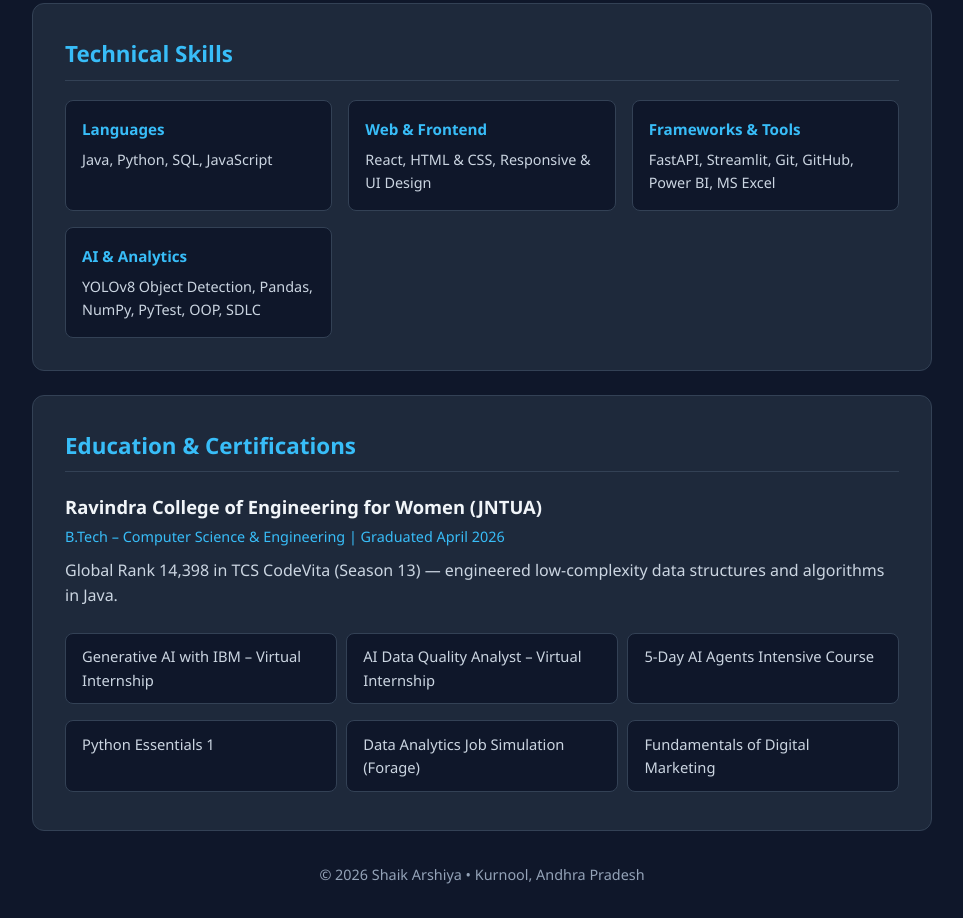
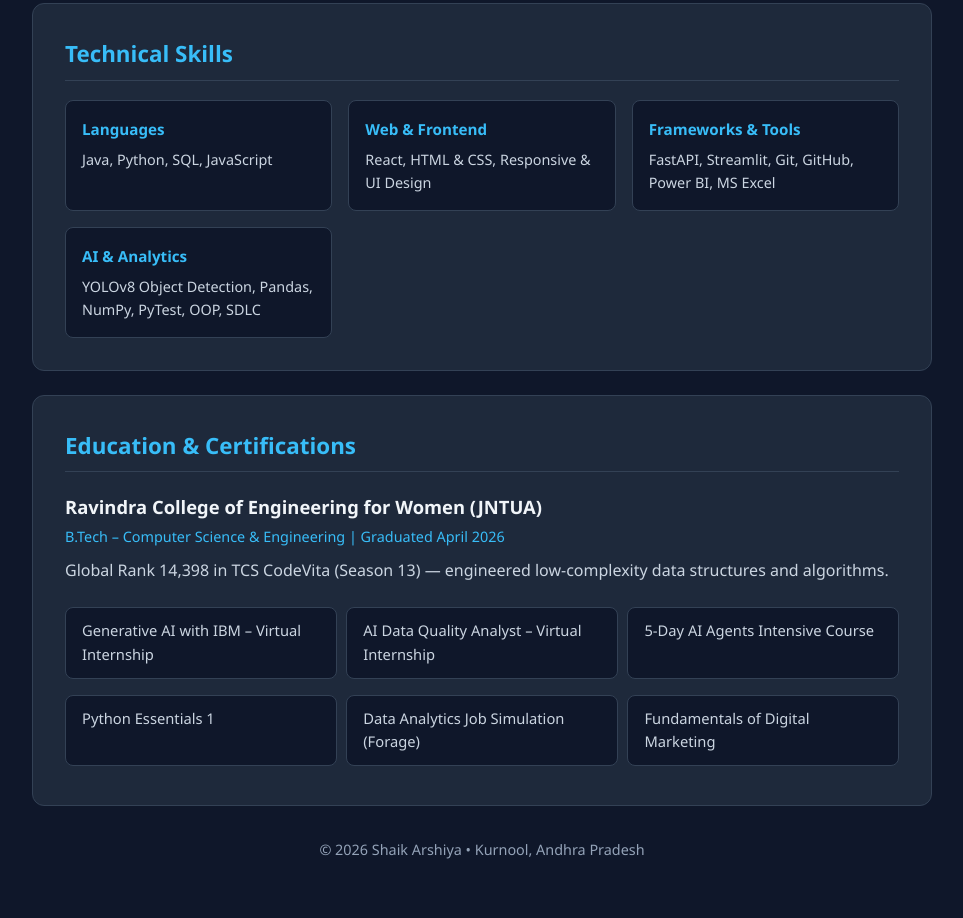
Before and after one commit to arshi-shaik/arshi-shaik.github.io, a plain HTML site: page index.html in a window 1280 px wide. Shown: the part 1773-2691 px from the top of the page, without its empty margins (158-1121 px from the left). After the commit the page ends 2666 px from the top, so only its background shows below. Drawn offline with Linux system fonts and the light colour scheme.

Commit message:
Update index.html

```diff
--- a/index.html
+++ b/index.html
@@ -120,7 +120,7 @@
       <div class="item">
         <h3>Ravindra College of Engineering for Women (JNTUA)</h3>
         <div class="meta">B.Tech – Computer Science & Engineering | Graduated April 2026</div>
-        <p style="color: #cbd5e1; margin-bottom: 1rem;">Global Rank 14,398 in TCS CodeVita (Season 13) — engineered low-complexity data structures and algorithms in Java.</p>
+        <p style="color: #cbd5e1; margin-bottom: 1rem;">Global Rank 14,398 in TCS CodeVita (Season 13) — engineered low-complexity data structures and algorithms.</p>
       </div>
       <ul class="cert-list">
         <li>Generative AI with IBM – Virtual Internship</li>
```
